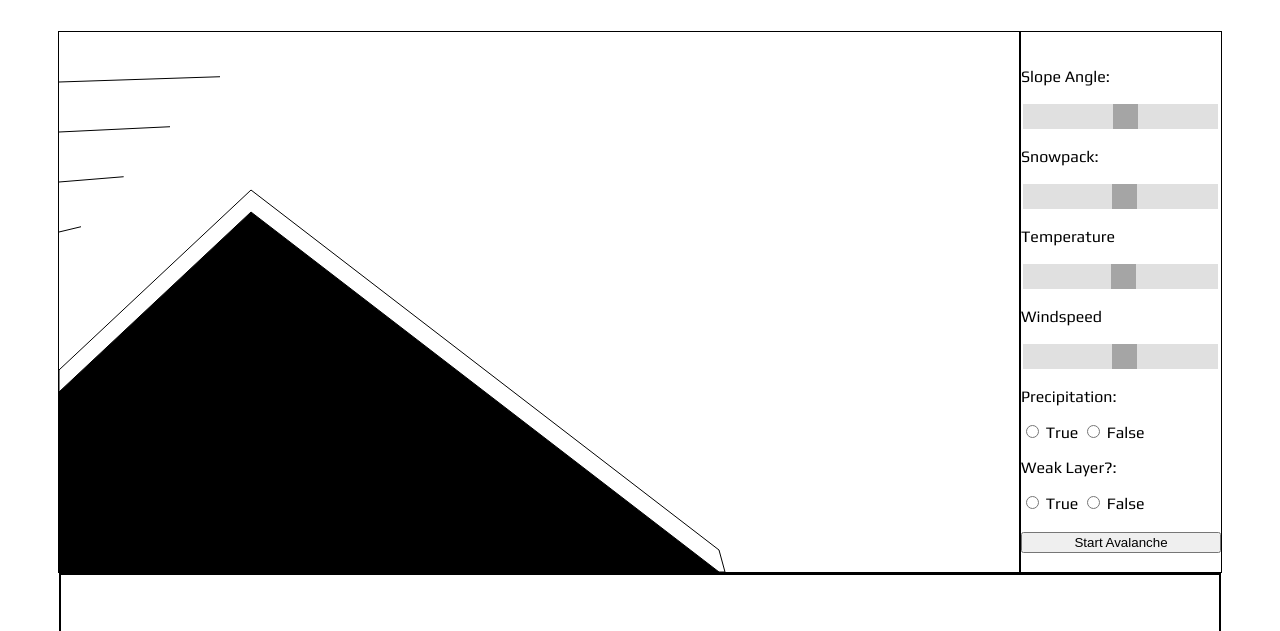
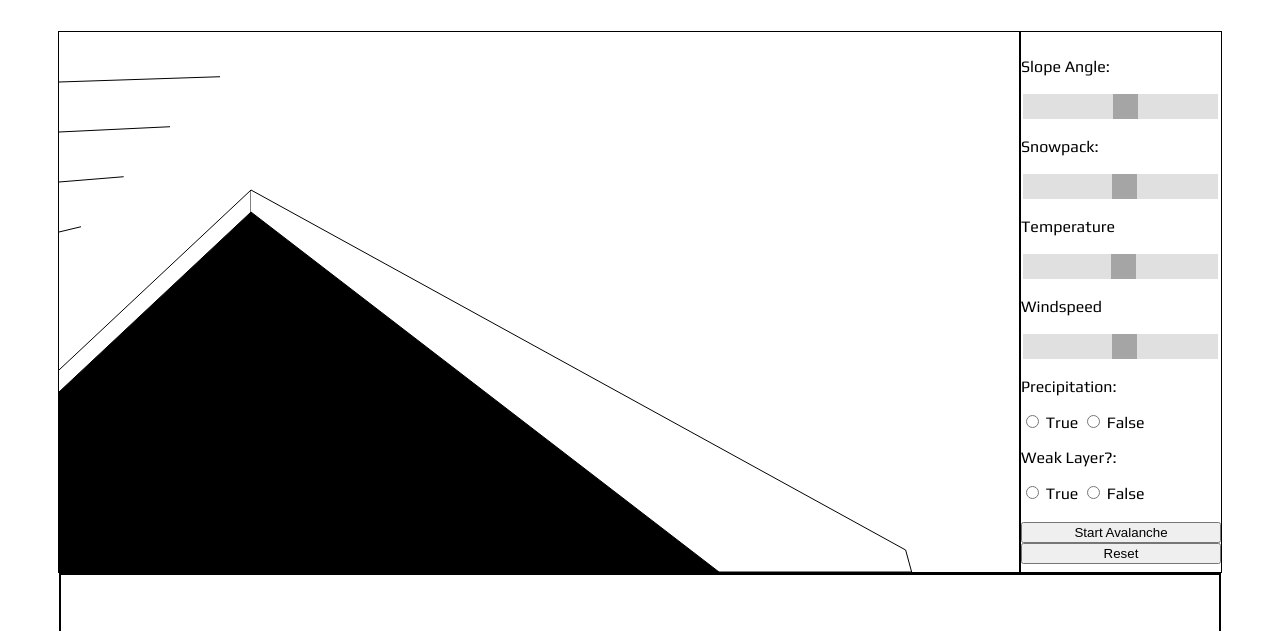
Before and after one commit to ctvidic/AvySim, a website with bundled scripts: page index.html in a window 1280 px wide. Both pictures are taken after a click on the button "Start Avalanche". Shown: the part 169-800 px from the top of the page. Built offline with nearby package versions, Linux system fonts and the light colour scheme.

Commit message:
moving snow

```diff
--- a/index.html
+++ b/index.html
@@ -46,6 +46,8 @@
                 </form>
                 <br>
                 <button id="submit" input="submit"> Start Avalanche</button>
+                <button id="reset" input="submit"> Reset</button>
+
             </div>
 
         </div>
--- a/src/index.js
+++ b/src/index.js
@@ -14,6 +14,9 @@ document.addEventListener("DOMContentLoaded", () =>{
         }
 
         drawMountain(){
+            let slopeSlider = document.getElementById("slope");
+            let slopeValue = slopeSlider.value;
+            this.slopeVal = Number.parseInt(slopeValue);
             let peak = this.canvas.height / 3;
             this.ctx.beginPath();
             this.ctx.moveTo(0, 2/3*this.canvas.height);
@@ -23,45 +26,116 @@ document.addEventListener("DOMContentLoaded", () =>{
             this.ctx.fill();
         }
 
+
     }
 
     class DisplaySnow{
         constructor(slopeVal) {
             this.canvas = document.getElementById("snow-canvas")
-            this.ctx = this.canvas.getContext('2d');
-            let snowSlider = document.getElementById("snow");
-            let snowValue = snowSlider.value;
-            this.snowVal = Number.parseInt(snowValue);
-            this.slopeVal = slopeVal
+            this.snowSlider = document.getElementById("snow");
+            this.snowValue = this.snowSlider.value;
+            this.snowVal = Number.parseInt(this.snowValue);
+            this.snowCords = {
+                topRCornerX: -6 * slopeVal + this.canvas.width,
+                topRCornerY: this.canvas.height - this.snowVal,
+                bottomRCornerX: -6 * slopeVal + this.canvas.width + 6,
+                bottomRCornerY: this.canvas.height
+            };
+            this.xSpeed = 10;
+            this.move = false;
+            this.end = false;
             this.drawSnow();
         }
 
-        drawSnow() {
+        drawSnow(slopeVal) {
+            this.ctx = this.canvas.getContext('2d');
             let peak = this.canvas.height / 3;
+            if (!this.move){
+            this.snowCords = {
+                topRCornerX: -6 * slopeVal + this.canvas.width,
+                topRCornerY: this.canvas.height - this.snowVal,
+                bottomRCornerX: -6 * slopeVal + this.canvas.width + 6,
+                bottomRCornerY: this.canvas.height,
+                topLCornerX: this.canvas.width / 5,
+                topLCornerY: peak - this.snowVal,
+                bottomLCornerX: this.canvas.width / 5,
+                bottomLCornerY: peak
+            };
+            }
+            this.snowSlider = document.getElementById("snow");
+            this.snowValue = this.snowSlider.value;
+            this.snowVal = Number.parseInt(this.snowValue);
+
+            debugger;
+            if (this.move && this.snowCords.topRCornerX < this.canvas.width){
+                this.snowCords.bottomRCornerX += this.xSpeed;
+                this.snowCords.topRCornerX+= this.xSpeed;
+                if (this.xSpeed > 1){
+                    this.xSpeed -= .3;
+                }else if(this.xSpeed < 1 && this.xSpeed > 0){
+                    this.xSpeed -= .03;
+                }else{
+                    this.xSpeed = 0;
+                }
+
+                if (this.snowCords.topRCornerX > this.canvas.width){
+                    this.move = false;
+                    this.end = true;
+                }
+            }
+            //Slope Description
+            if (slopeVal > 70 && slopeVal <= 75) {
+                this.snowVal /= 1.5;
+            }else if (slopeVal > 75 && slopeVal <= 80) {
+                this.snowVal /= 2;
+            }else if (slopeVal > 80) {
+                this.snowVal /= 2.5;
+            }else if (slopeVal < 30){
+            }
+            debugger;
+
+            if (!this.move){
             this.ctx.beginPath();
             this.ctx.moveTo(0, 2 / 3 * this.canvas.height - this.snowVal);
-
-            //Slope Description
-            if (this.slopeVal > 70 && this.slopeVal <= 75) {
-                this.snowVal /= 1.5;
-            }else if (this.slopeVal > 75 && this.slopeVal <= 80) {
-                this.snowVal /= 2;
-            }else if (this.slopeVal > 80) {
-                this.snowVal /= 2.5;
-            }else if (this.slopeVal < 30){
-            }
-
             this.ctx.lineTo(this.canvas.width / 5, peak - this.snowVal);
-            this.ctx.lineTo(-6 * this.slopeVal + this.canvas.width, this.canvas.height - this.snowVal);
-            this.ctx.lineTo(-6 * this.slopeVal + this.canvas.width + 6, this.canvas.height);
-            this.ctx.lineTo(-6 * this.slopeVal + this.canvas.width, this.canvas.height);
+            this.ctx.lineTo(this.snowCords.topRCornerX, this.canvas.height - this.snowVal);
+            this.ctx.lineTo(this.snowCords.bottomRCornerX, this.canvas.height);
+            this.ctx.lineTo(this.snowCords.bottomRCornerX, this.canvas.height);
+            this.ctx.lineTo(-6 * slopeVal + this.canvas.width, this.canvas.height);
             this.ctx.lineTo(this.canvas.width / 5, peak);
             this.ctx.lineTo(0, 2 / 3 * this.canvas.height);
             this.ctx.lineTo(0, 2 / 3 * this.canvas.height-this.snowVal);
             this.ctx.fillStyle ='white';
             this.ctx.fill();
             this.ctx.stroke();
+            }else{
+                this.ctx.beginPath();
+                this.ctx.moveTo(0, 2 / 3 * this.canvas.height - this.snowVal);
+                this.ctx.lineTo(this.canvas.width / 5, peak - this.snowVal);
+                this.ctx.lineTo(this.canvas.width / 5, peak);
+                this.ctx.lineTo(0, 2 / 3 * this.canvas.height)
+                this.ctx.fillStyle = 'white';
+                this.ctx.fill();
+                this.ctx.stroke();
 
+                this.ctx.beginPath();
+                this.ctx.moveTo(this.snowCords.topLCornerX, this.snowCords.topLCornerY);
+                this.ctx.lineTo(this.snowCords.topRCornerX, this.canvas.height - this.snowVal);
+                this.ctx.lineTo(this.snowCords.bottomRCornerX, this.canvas.height);
+                this.ctx.lineTo(-6 * slopeVal + this.canvas.width, this.canvas.height);
+                // this.ctx.lineTo(this.snowCords.bottomRCornerX, this.canvas.height);
+                this.ctx.lineTo(this.snowCords.bottomLCornerX, this.snowCords.bottomLCornerY);
+                this.ctx.lineTo(this.canvas.width / 5, peak);
+                this.ctx.fillStyle = 'white';
+                this.ctx.fill();
+                this.ctx.stroke();
+            }
+        }
+
+        moveSnow(){
+            this.move = true;
+            this.snowCords.topLCornerX += xSpeed;
+            this.snowCords.bottomLCornerX += xSpeed;
         }
     }
 
@@ -89,7 +163,7 @@ document.addEventListener("DOMContentLoaded", () =>{
             //     this.ctx.stroke();
             // }
             // this.x+=this.windValue/10;
-            if (this.windValue > 10){
+            if (this.windValue > 0){
                 let y = Math.random() * 4-7
                 this.ctx.moveTo(0, 50);
                 this.ctx.lineTo(150 + this.windValue / 2, 50 + y * this.windValue / 20);
@@ -299,18 +373,25 @@ document.addEventListener("DOMContentLoaded", () =>{
             this.weakLayer = new DisplayWeakLayer;
             this.snowflakes = new DisplayPrecipitation;
             this.textbox = new TextBox;
+            this.mountainCanvas = new DisplayMountain;
+            this.snowCanvas = new DisplaySnow(this.mountainCanvas.slopeVal);
         }
         animate(){
-            debugger;
             this.ctx.clearRect(0, 0, this.canvas.width, this.canvas.height);
             this.snowctx.clearRect(0, 0, this.canvas.width, this.canvas.height);
-            let mountainCanvas = new DisplayMountain;
-            let snowCanvas = new DisplaySnow(mountainCanvas.slopeVal);
+            this.mountainCanvas.drawMountain();
             this.windCanvas.drawWind();
             this.tempCanvas.drawTemp();
             this.textbox.createText();
-            this.weakLayer.drawLayer(mountainCanvas.slopeVal, snowCanvas.snowVal);
+            this.weakLayer.drawLayer(this.mountainCanvas.slopeVal, this.snowCanvas.snowVal);
             this.snowflakes.drawPrec(this.windCanvas.windValue, this.tempCanvas.tempValue);
+            const initiate = document.getElementById("submit")
+            let snowCanvas = this.snowCanvas;
+            debugger;
+            this.snowCanvas.drawSnow(this.mountainCanvas.slopeVal);
+            initiate.onclick = function (){
+                snowCanvas.moveSnow();
+            }
             requestAnimationFrame(this.animate)
 
         }
@@ -319,6 +400,14 @@ document.addEventListener("DOMContentLoaded", () =>{
 
     let displayCanvas = new DisplayCanvas;
     displayCanvas.animate();
+
+    const reset = document.getElementById("reset");
+    reset.onclick = function(){
+        let resetCanvas = new DisplayCanvas;
+        resetCanvas.animate();
+    }
+
+
     // let mountainCanvas = new displayMountain;
     // mountainCanvas.animate();
 
```
Also changed, not shown: dist/main.js.
